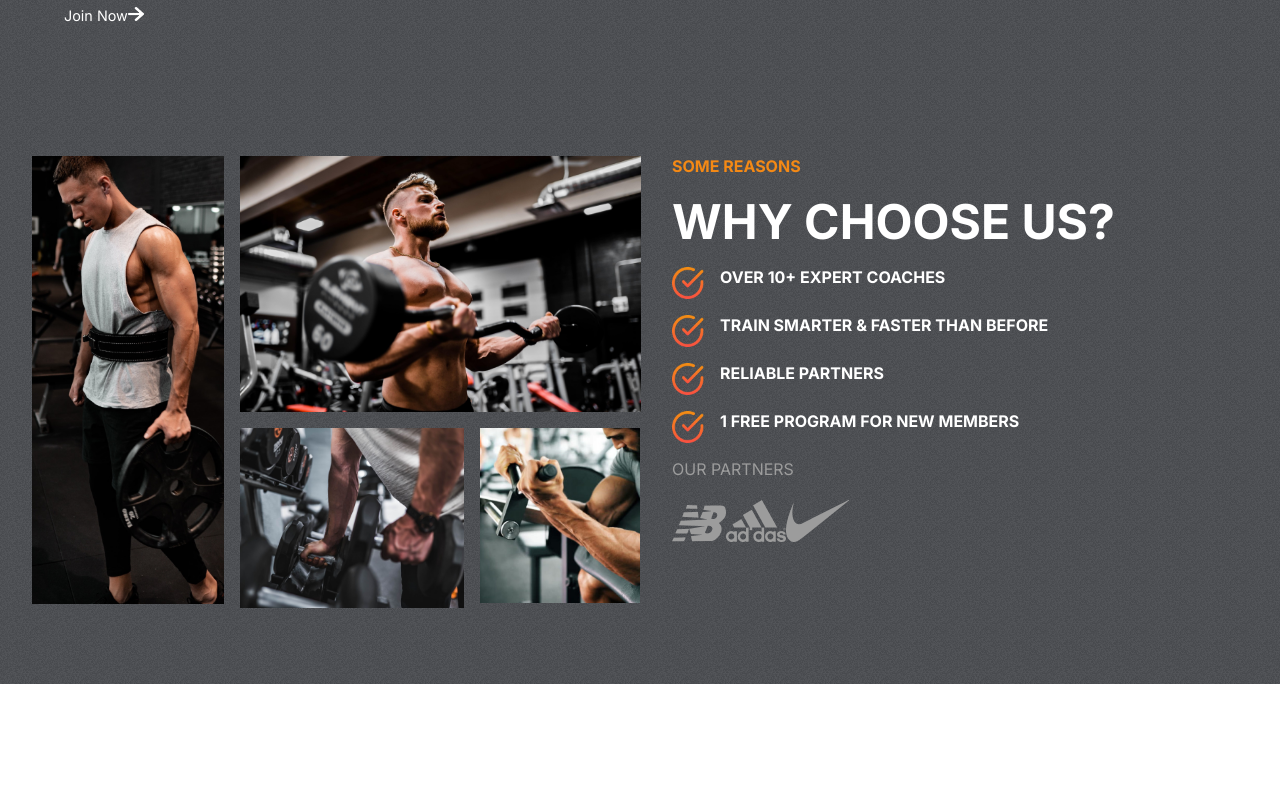
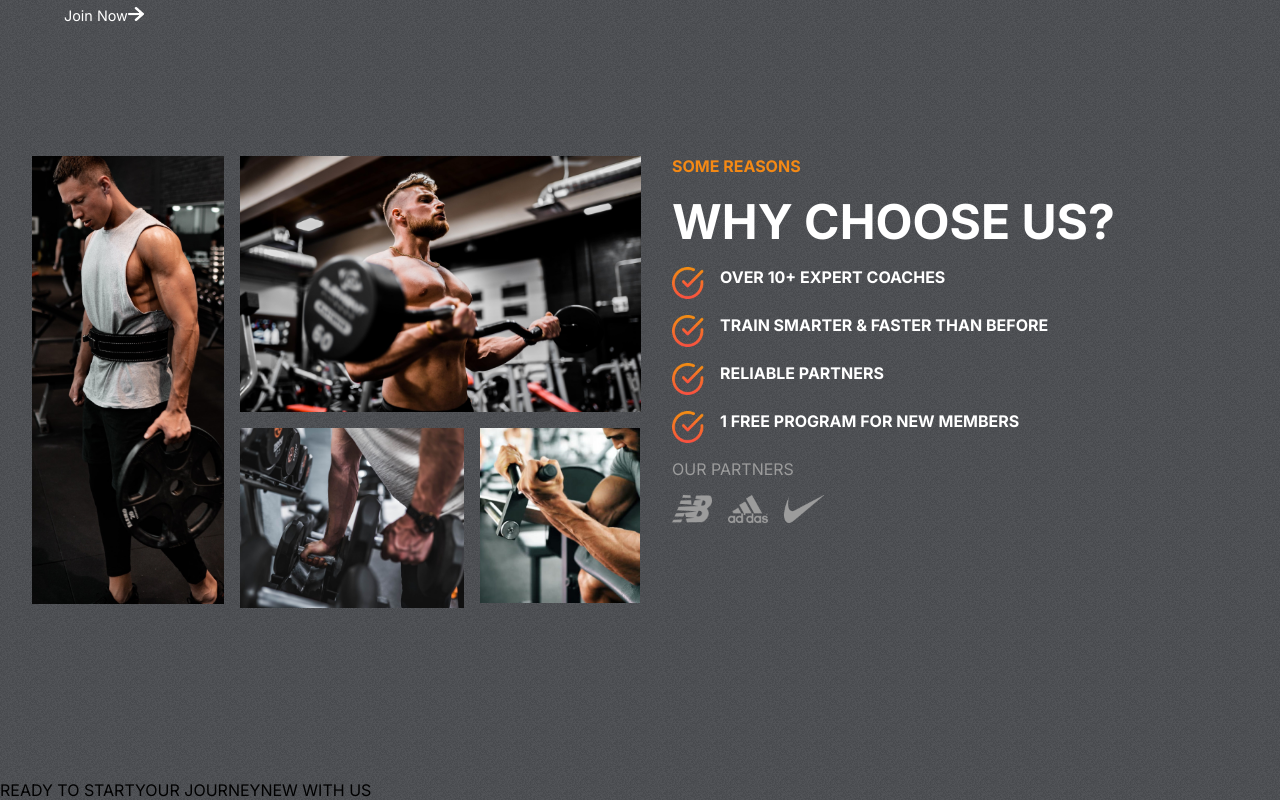
Before and after one commit to Imsachin010/My-FitClub, a React (Create React App) app: page / in a window 1280 px wide. Shown: the part 1668-2468 px from the top of the page. Before the commit the page ends 2352 px from the top, so only its background shows below. Built offline with nearby package versions, Linux system fonts and the light colour scheme.

Commit message:
Created plans pages

```diff
--- a/src/App.js
+++ b/src/App.js
@@ -1,5 +1,6 @@
 import './App.css';
 import Hero from './components/Hero/Hero';
+import Plans from './components/Plans/Plans';
 import Programs from './components/Programs/Programs';
 import Reasons from './components/Reasons/Reasons';
 function App() {
@@ -8,6 +9,7 @@
           <Hero/>
           <Programs/>
           <Reasons/>
+          <Plans/>
     </div>
   );
 
--- /dev/null
+++ b/src/components/Plans/Plans.jsx
@@ -0,0 +1,15 @@
+import React from 'react'
+import './Plans.css';
+const Plans = () => {
+  return (
+    <div className='plans-container'>
+      <div className="programs-header">
+        <span>READY TO START</span>
+        <span>YOUR JOURNEY</span>
+        <span>NEW WITH US</span>
+      </div>
+    </div>
+  )
+}
+
+export default Plans
--- a/src/components/Reasons/Reasons.css
+++ b/src/components/Reasons/Reasons.css
@@ -68,3 +68,11 @@
     width: 2rem;
     height: 2rem;
 }
+.partners{
+    display: flex;
+    gap: 1rem;
+}
+.partners>img{
+    width: 2.5rem;
+
+}
```
Also changed, not shown: src/components/Plans/Plans.css (added).
